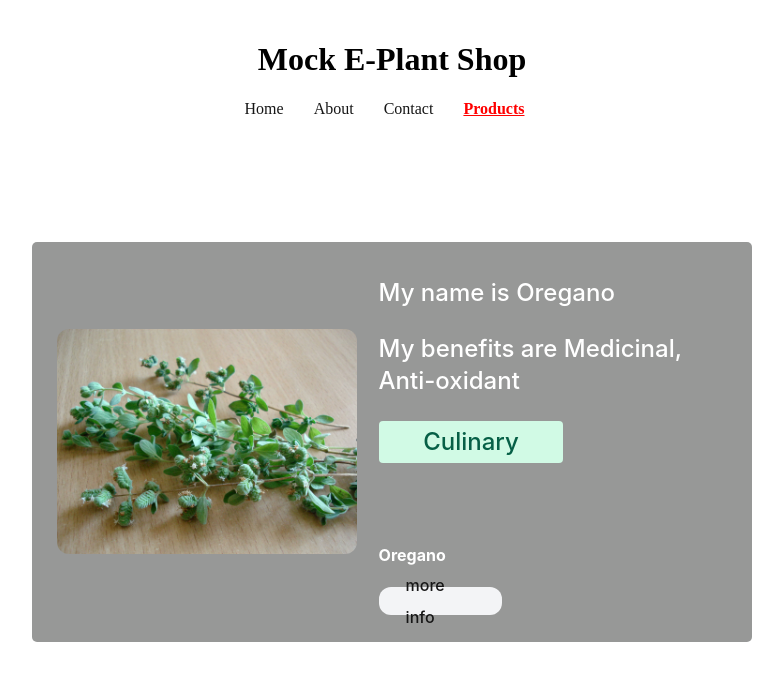
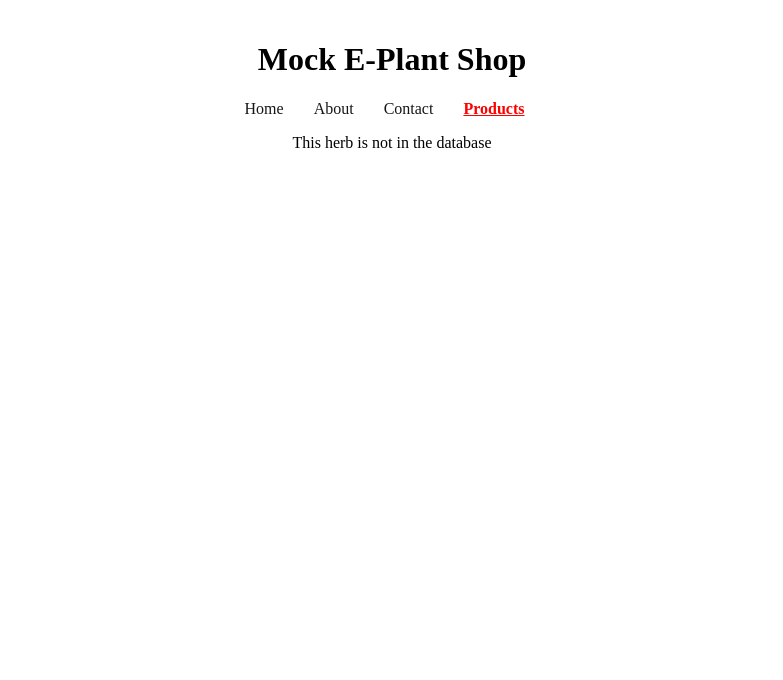
Before and after one commit to zenidreney/react-router, a React (Vite) app: page /products/1 in a window 1280 px wide. Shown: the top 680 px of the page, without its empty margins (248-1031 px from the left). Built offline with nearby package versions, Linux system fonts and the light colour scheme.

Commit message:
Changed product paths to herbname.

```diff
--- a/src/App.tsx
+++ b/src/App.tsx
@@ -50,7 +50,7 @@ function App() {
             <Route path="about" element={<About />} />
             <Route path="contact" element={<Contact />} />
             <Route path="products" element={<Products />} />
-            <Route path="products/:id" element={<ProductDetails />} />
+            <Route path="products/:herbname" element={<ProductDetails />} />
           </Route>
         </Routes>
 
--- a/src/components/HerbDetailContainer.tsx
+++ b/src/components/HerbDetailContainer.tsx
@@ -39,7 +39,7 @@ export default function HerbDetailContainer({
 
             <div className="text-container">
                 <blockquote>
-                    <p>{children}</p>
+                    {children}
                 </blockquote>
                 <div className="info-container" >
                     <p className="name">{name} </p>
--- a/src/pages/ProductDetails.tsx
+++ b/src/pages/ProductDetails.tsx
@@ -7,11 +7,10 @@ import type { Herb } from "../data"
 
 export default function ProductDetails() {
 
-    const { id } = useParams<{ id: string }>()
+    const { herbname } = useParams<{ herbname: string }>()
     //console.log(id)
-    const herbId = Number(id)
 
-    const herb: Herb | undefined = herbsData.find(h => h.id === herbId)
+    const herb: Herb | undefined = herbsData.find(h => h.name.toLowerCase() === herbname)
 
     if (!herb) {
         return <p>This herb is not in the database</p>
--- a/src/pages/Products.tsx
+++ b/src/pages/Products.tsx
@@ -7,7 +7,7 @@ export default function Products() {
 
     const herbEls = herbsData.map(herb => {
         return (
-            <Link to={`/products/${herb.id}`} >
+            <Link to={`/products/${herb.name.toLocaleLowerCase()}`} key={herb.id} >
                 <img className="generic-img" src={`/images/${herb.image}`} alt={herb.alt}/>
                 <p>
                     I am herb {herb.id} my name is {herb.name}
```
